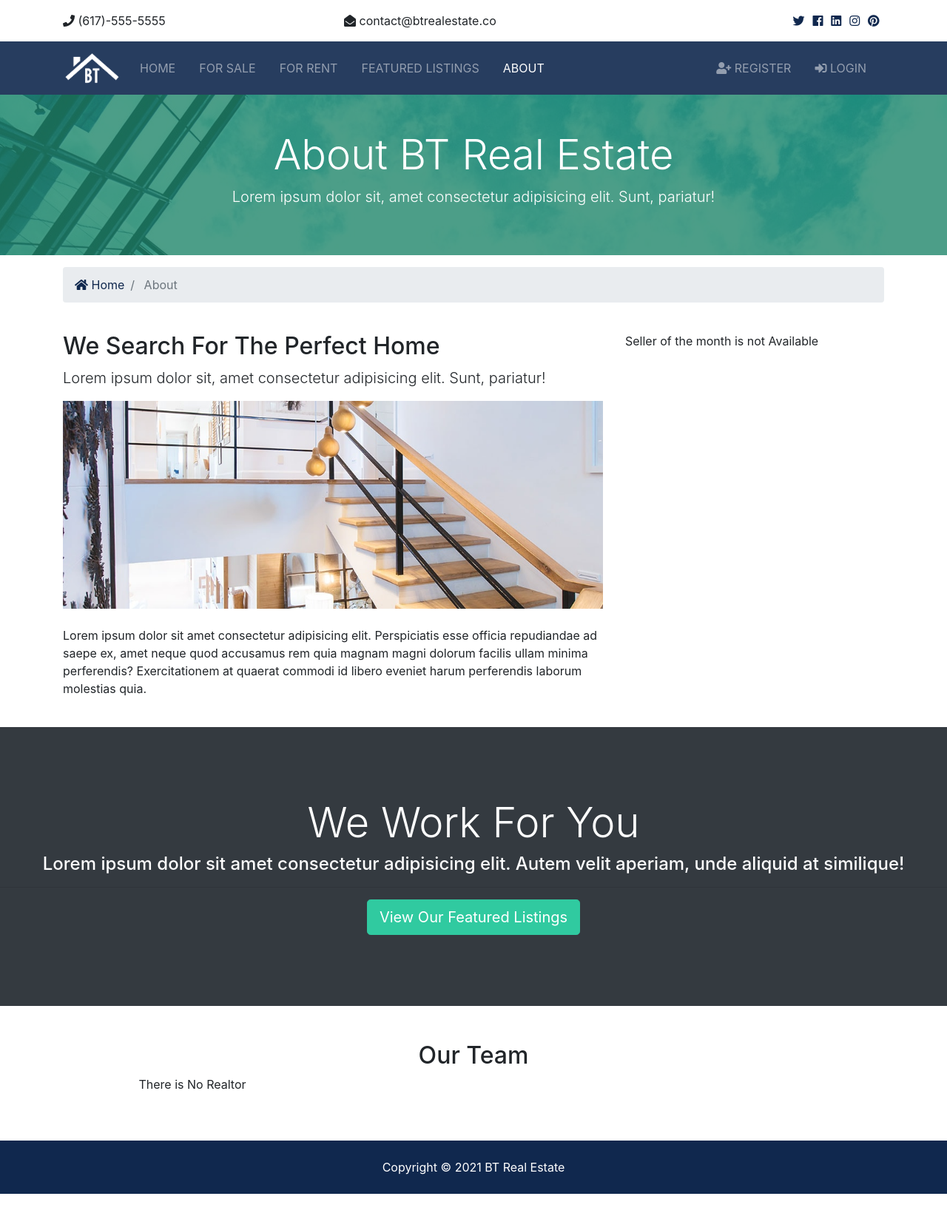
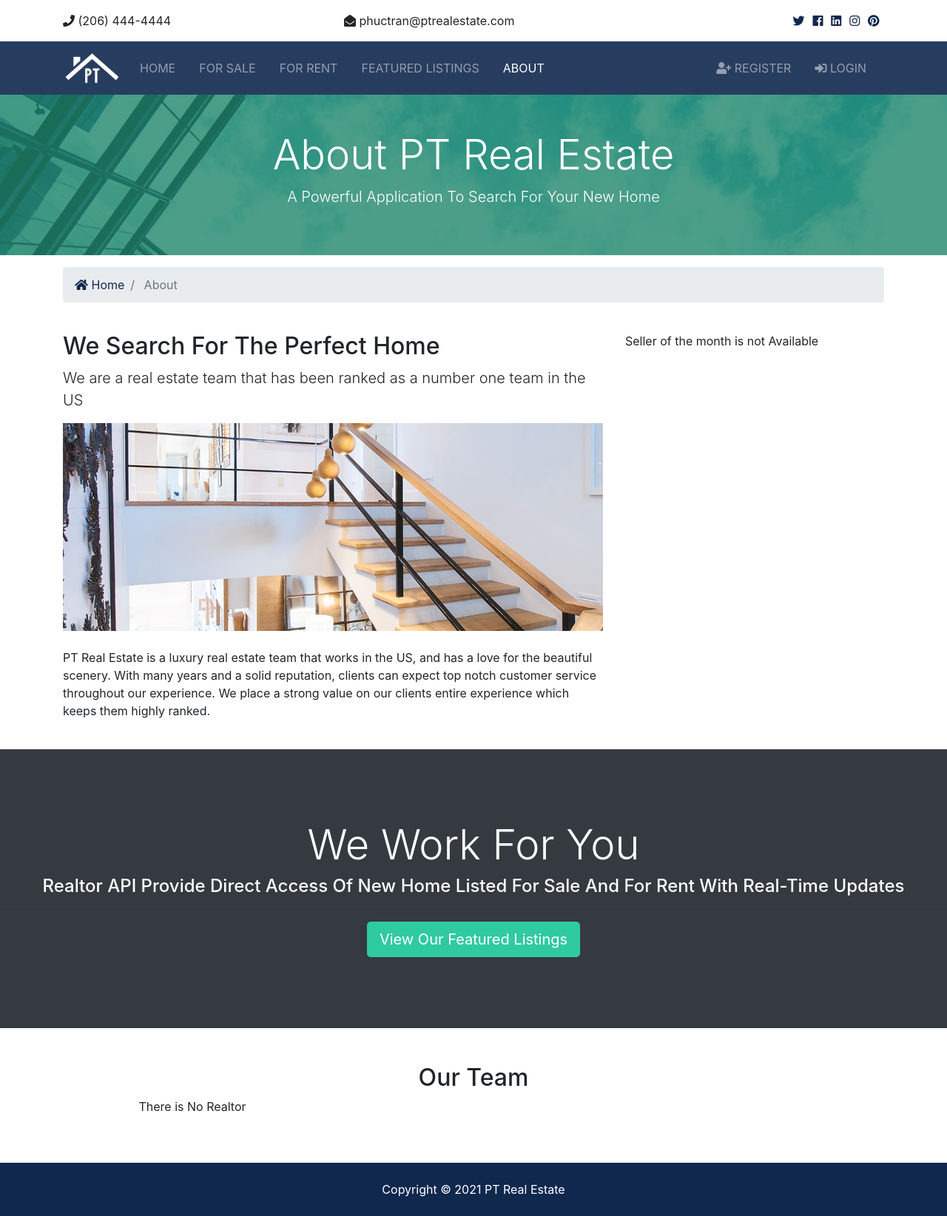
Before and after one commit to phucvtran/RealEstate, a Django app: page /about in a window 1280 px wide. Shown: the whole page at 74% size. Before the commit the page ends 1614 px from the top, so only its background shows below. Run offline with Django 3.2, Linux system fonts and the light colour scheme; data that the repository does not hold is empty; some libraries are stand-ins or nearby versions.

Commit message:
update static text

```diff
--- a/templates/pages/about.html
+++ b/templates/pages/about.html
@@ -10,8 +10,8 @@
     <div class="container">
       <div class="row text-center">
         <div class="col-md-12">
-          <h1 class="display-4">About BT Real Estate</h1>
-          <p class="lead">Lorem ipsum dolor sit, amet consectetur adipisicing elit. Sunt, pariatur!</p>
+          <h1 class="display-4">About PT Real Estate</h1>
+          <p class="lead">A Powerful Application To Search For Your New Home</p>
         </div>
       </div>
     </div>
@@ -37,11 +37,9 @@
       <div class="row">
         <div class="col-md-8">
           <h2>We Search For The Perfect Home</h2>
-          <p class="lead">Lorem ipsum dolor sit, amet consectetur adipisicing elit. Sunt, pariatur!</p>
+          <p class="lead">We are a real estate team that has been ranked as a number one team in the US</p>
           <img src="{% static 'img/about.jpg' %}" alt="">
-          <p class="mt-4">Lorem ipsum dolor sit amet consectetur adipisicing elit. Perspiciatis esse officia repudiandae ad saepe ex, amet
-            neque quod accusamus rem quia magnam magni dolorum facilis ullam minima perferendis? Exercitationem at quaerat
-            commodi id libero eveniet harum perferendis laborum molestias quia.</p>
+          <p class="mt-4">PT Real Estate is a luxury real estate team that works in the US, and has a love for the beautiful scenery. With many years and a solid reputation, clients can expect top notch customer service throughout our experience. We place a strong value on our clients entire experience which keeps them highly ranked.</p>
         </div>
 
         {%if mvp_realtors%}
@@ -49,11 +47,11 @@
 
             <div class="col-md-4">
               <div class="card">
-                <img class="card-img-top" src="{{realtor.photo.url}}" alt="Seller of the month">
+                <img class="card-img-top" src="{% static 'img/nophotoavailable.jpg'%}" alt="Seller of the month">
                 <div class="card-body">
-                  <h5 class="card-title">Seller Of The Month</h5>
-                  <h6 class="text-secondary">{{realtor.name}}</h6>
-                  <p class="card-text">{{realtor.description}}
+                  <h5 class="card-title">About Developer</h5>
+                  <h6 class="text-secondary">Phuc Tran</h6>
+                  <p class="card-text">A junior software engineer with a can-do attitude and management skills. Has a strong foundation in programming across multiple platforms. Experienced in database, object-oriented programming, web developing, testing and debugging codes. A challenge lover, willing to put down some hard work. Quickly learn and master new technologies. Successful working in both team and individual.
                   </p>
                 </div>
               </div>
@@ -74,7 +72,7 @@
   <!-- Work -->
   <section id="work" class="bg-dark text-white text-center">
     <h2 class="display-4">We Work For You</h2>
-    <h4>Lorem ipsum dolor sit amet consectetur adipisicing elit. Autem velit aperiam, unde aliquid at similique!</h4>
+    <h4>Realtor API Provide Direct Access Of New Home Listed For Sale And For Rent With Real-Time Updates</h4>
     <hr>
     <a href="{% url 'listings' %}" class="btn btn-secondary text-white btn-lg">View Our Featured Listings</a>
   </section>
--- a/templates/partials/_footer.html
+++ b/templates/partials/_footer.html
@@ -1,5 +1,5 @@
 <!-- Footer -->
 <footer id="main-footer" class="py-4 bg-primary text-white text-center">
     Copyright &copy;
-    <span class="year"></span> BT Real Estate
+    <span class="year"></span> PT Real Estate
 </footer>
--- a/templates/partials/_topbar.html
+++ b/templates/partials/_topbar.html
@@ -3,10 +3,10 @@
     <div class="container">
       <div class="row">
         <div class="col-md-4">
-          <i class="fas fa-phone"></i> (617)-555-5555
+          <i class="fas fa-phone"></i> (206) 444-4444
         </div>
         <div class="col-md-4">
-          <i class="fas fa-envelope-open"></i> contact@btrealestate.co
+          <i class="fas fa-envelope-open"></i> phuctran@ptrealestate.com
         </div>
         <div class="col-md-4">
           <div class="social text-right">
```
Also changed, not shown: templates/pages/index.html (+6 -8 lines), btre/static/img/logo.png.
